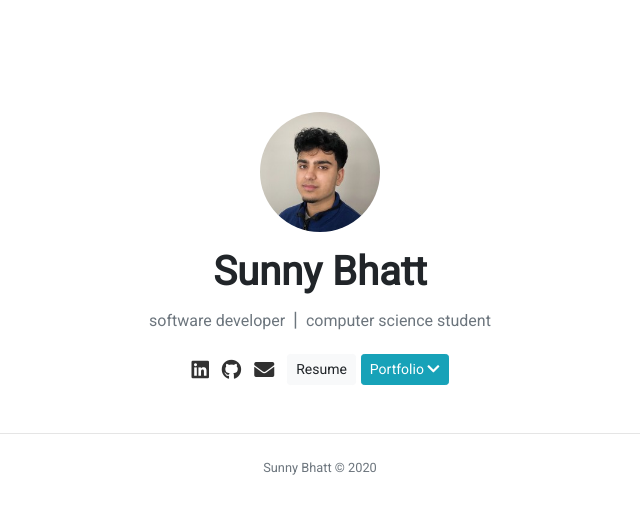
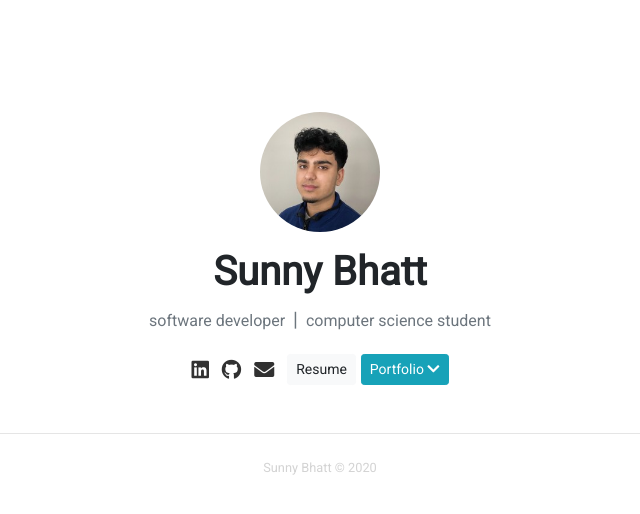
Before and after one commit to snuuy/snuuy.github.io, a plain HTML site: page index.html in a window 1280 px wide. Shown: the full height of the page, 320-960 px from the left. Drawn offline with nearby package versions, Linux system fonts and the light colour scheme.

Commit message:
Fix Roboto font

```diff
--- a/css/style.css
+++ b/css/style.css
@@ -1,5 +1,6 @@
 * {
     font-family: 'Roboto', sans-serif;
+    font-weight: normal;
 }
 .profileimg {
     border-radius: 50%;
@@ -60,3 +61,7 @@ a:hover {
     box-shadow: 2px 2px 10px 4px rgba(0,0,0,0.04);
     transform: scale(1.02);
 }
+
+.footertext {
+    color: lightgrey;
+}
--- a/index.html
+++ b/index.html
@@ -25,7 +25,7 @@
   <link href="css/style.css" rel="stylesheet">
   <link rel="stylesheet" href="https://stackpath.bootstrapcdn.com/bootstrap/4.4.1/css/bootstrap.min.css" integrity="sha384-Vkoo8x4CGsO3+Hhxv8T/Q5PaXtkKtu6ug5TOeNV6gBiFeWPGFN9MuhOf23Q9Ifjh" crossorigin="anonymous">
   <link href="vendor/fontawesome-free/css/all.css" rel="stylesheet">
-  <link href="https://fonts.googleapis.com/css?family=Open+Sans|Roboto&display=swap" rel="stylesheet">
+  <link href="https://fonts.googleapis.com/css2?family=Roboto&display=swap" rel="stylesheet">
 </head>
 
 <body>
@@ -270,7 +270,7 @@
     </div>
   </div>
   <hr class="mt-5 mb-4"/>
-  <div class="text-muted small pb-5">Sunny Bhatt &copy; 2020</div>
+  <div class="footertext small pb-5">Sunny Bhatt &copy; 2020</div>
 </div>
 
 <script src="https://code.jquery.com/jquery-3.4.1.min.js" integrity="sha256-CSXorXvZcTkaix6Yvo6HppcZGetbYMGWSFlBw8HfCJo=" crossorigin="anonymous"></script>
```
